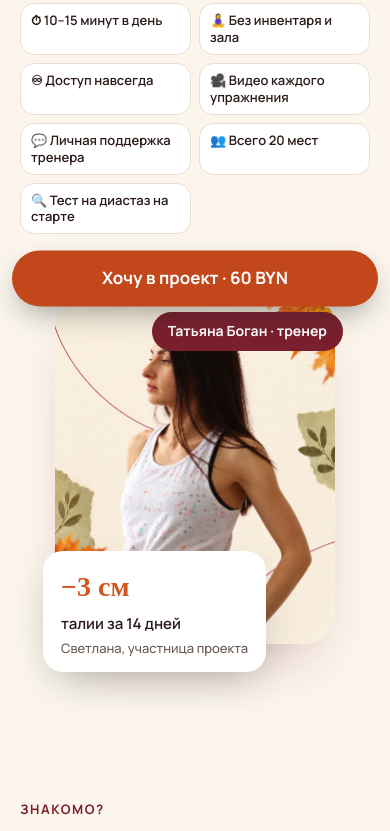
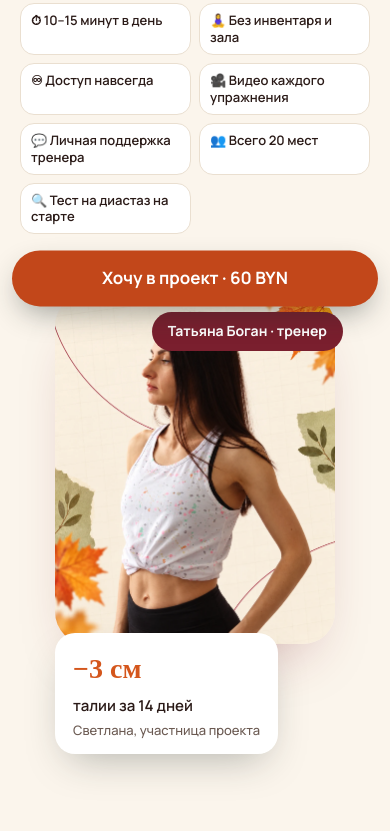
Before and after one commit to p5-2026/nadyshim, a plain HTML site: page index.html in a window 390 px wide. Shown: the part 604-1435 px from the top of the page. Drawn offline with Linux system fonts and the light colour scheme; a web font is replaced by a local one.

Commit message:
Replace hero video with autumn portrait

```diff
--- a/index.html
+++ b/index.html
@@ -67,9 +67,9 @@
   .chip{background:var(--surface);border:1px solid var(--line);border-radius:999px;padding:8px 16px;font-size:15px;font-weight:600}
 
   /* портрет тренера + карточка результата */
-  .hero-media{position:relative;width:100%;max-width:360px;margin:0 auto}
+  .hero-media{position:relative;width:100%;max-width:360px;margin:0 auto 110px}
   .hero-media img{display:block;width:100%;height:auto;aspect-ratio:4/5;object-fit:cover;border-radius:32px;box-shadow:0 30px 60px -30px rgba(122,31,46,.4)}
-  .result-card{position:absolute;left:-44px;bottom:-28px;background:var(--surface);border-radius:20px;padding:14px 18px;box-shadow:0 16px 40px -14px rgba(31,42,39,.35);display:grid;gap:2px;font-weight:600;font-size:15px;animation:float 5s ease-in-out infinite}
+  .result-card{position:absolute;left:0;bottom:-110px;background:var(--surface);border-radius:20px;padding:14px 18px;box-shadow:0 16px 40px -14px rgba(31,42,39,.35);display:grid;gap:2px;font-weight:600;font-size:15px;animation:float 5s ease-in-out infinite}
   .result-num{font-family:Unbounded;font-weight:800;font-size:28px;color:var(--coral-deep)}
   .result-card small{color:var(--muted);font-weight:500;font-size:13px}
   .coach-tag{position:absolute;top:18px;right:-20px;background:var(--sage-deep);color:#fff;border-radius:999px;padding:8px 16px;font-size:14px;font-weight:700}
@@ -157,7 +157,7 @@
     .hero .meta{display:grid;grid-template-columns:1fr 1fr;gap:8px}
     .hero .chip{font-size:13px;padding:8px 10px;border-radius:14px;line-height:1.3}
     .hero-media{max-width:280px;margin-top:20px}
-    .result-card{left:-12px;bottom:-28px}
+    .result-card{left:0;bottom:-110px}
     .coach-tag{right:-8px}
     .join{grid-template-columns:1fr}
     .steps,.steps.four{grid-template-columns:1fr}
```
